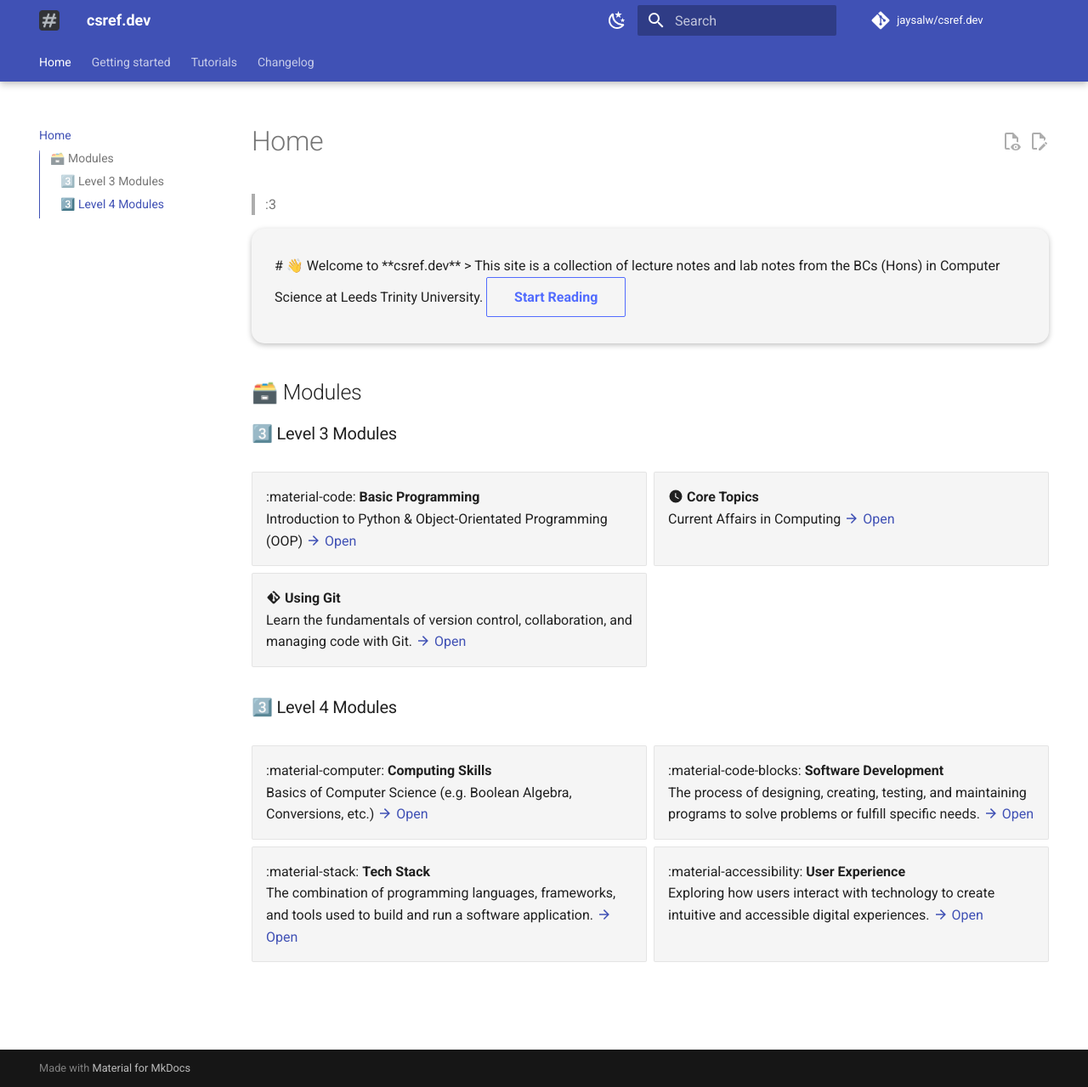
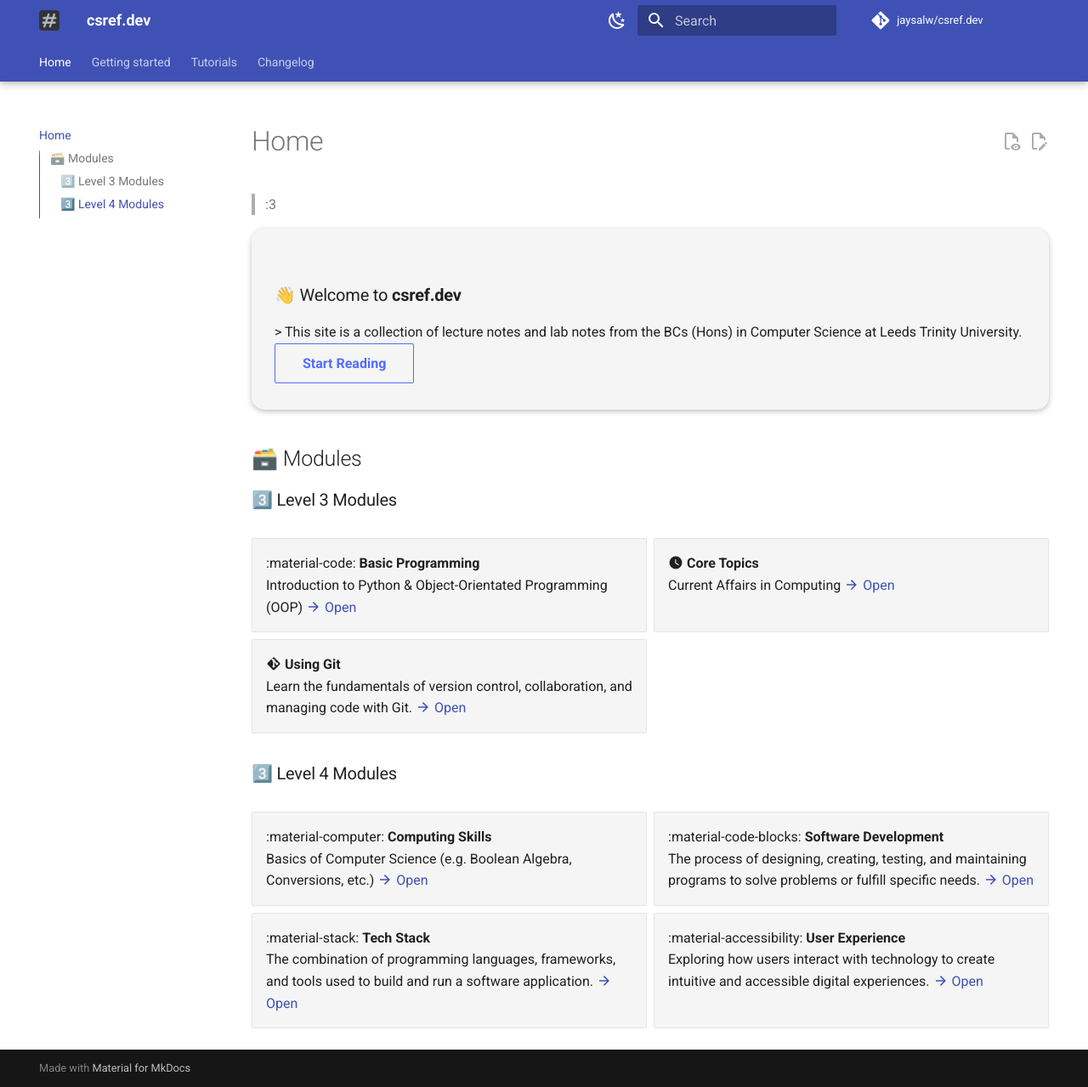
Before and after one commit to jaysalw/csref.dev, an MkDocs documentation site: the page built from docs/index.md, in a window 1280 px wide and 1279 px high. Shown: the whole window at 85% size. Built offline with MkDocs 1.6.1 and Material for MkDocs 9.7.7, drawn with Linux system fonts in a browser that asks for light colours; comment, search, counter and statistics services are not loaded.

Commit message:
fix: correct header markup for hero section

```diff
--- a/docs/index.md
+++ b/docs/index.md
@@ -6,8 +6,8 @@ hide:
 > :3
 
 <div class="hero">
-  # 👋 Welcome to **csref.dev**
-  > This site is a collection of lecture notes and lab notes from the BCs (Hons) in Computer Science at Leeds Trinity University.
+  <h3>👋 Welcome to <b>csref.dev</b></h3>>
+   This site is a collection of lecture notes and lab notes from the BCs (Hons) in Computer Science at Leeds Trinity University.
   <a class="md-button md-button--primary" href="how_it_works/">Start Reading</a>
 </div>
 
```
